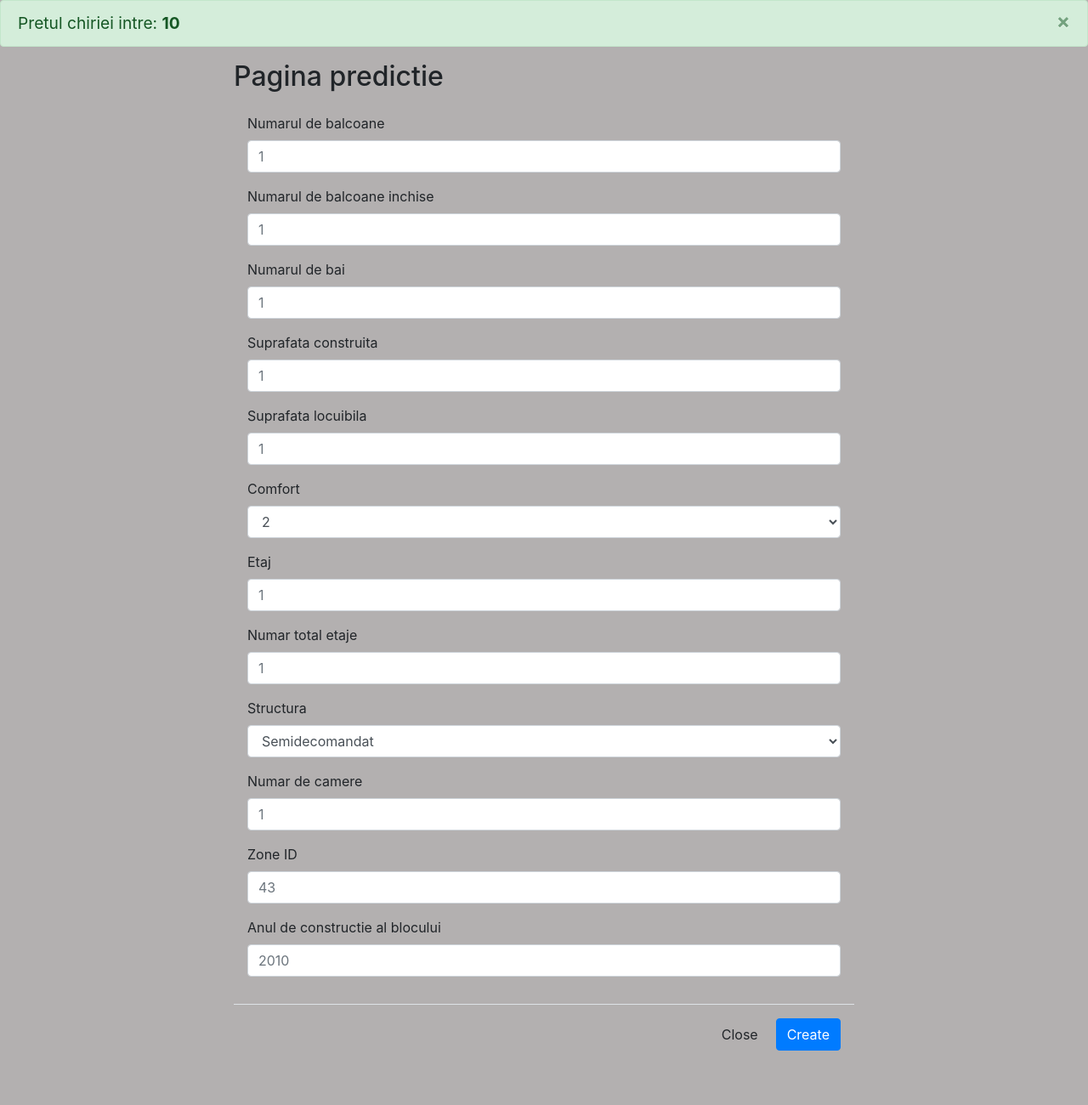
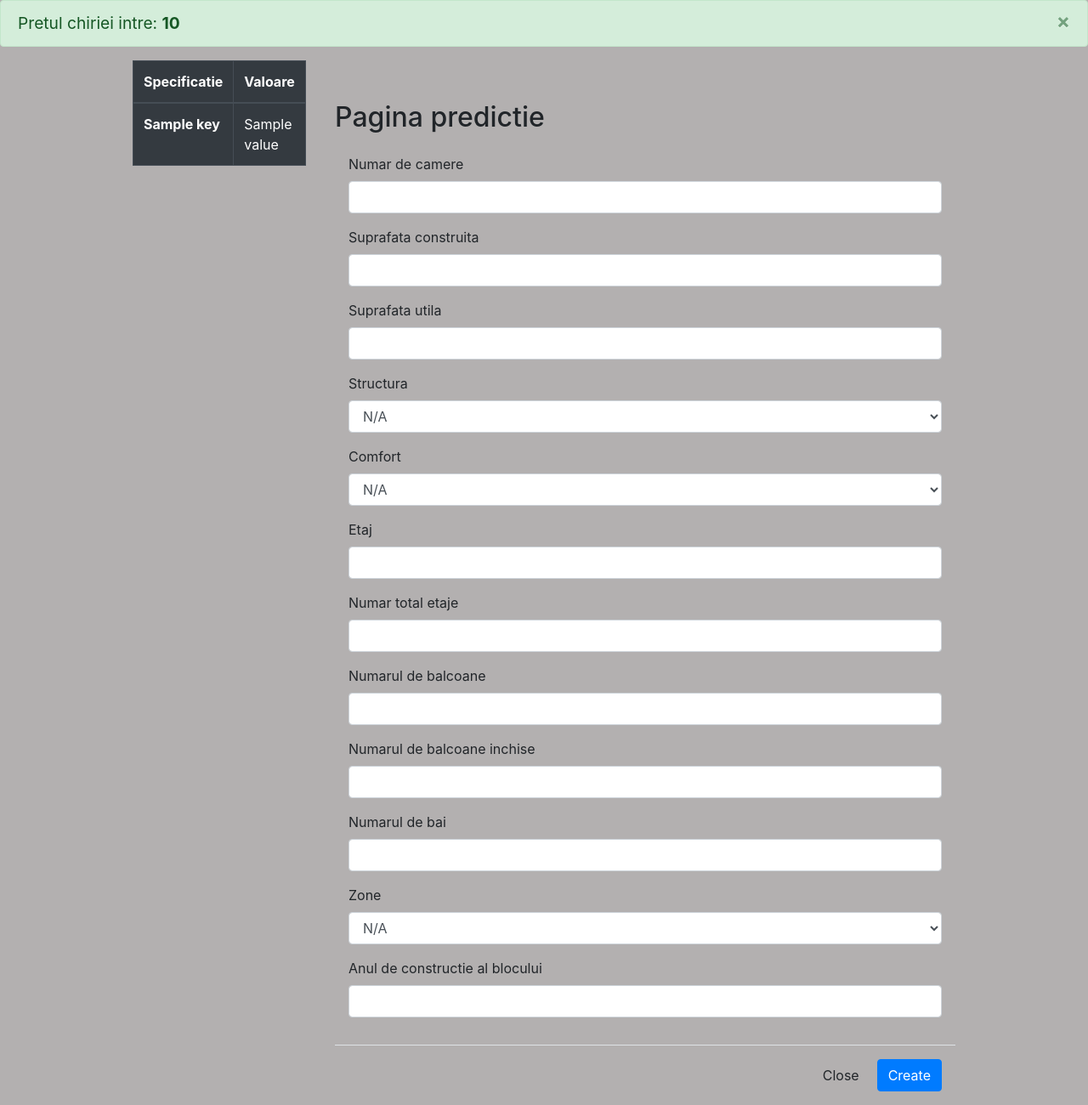
Before and after one commit to pohribeduard/real-estate-rental-estimator, a Flask app: template web/templates/layout.html in a window 1280 px wide. Shown: the whole page at 85% size. Before the commit the page ends 1236 px from the top, so only its background shows below. Run offline with Flask 2, Linux system fonts and the light colour scheme; the template is opened without the code that fills it: most values are stand-ins (such as "Sample title", 1, 10 or a date in 2020); parts of the project's set-up code (start-up, migrations or seed data) failed here and were passed over; some libraries are stand-ins or nearby versions.

Commit message:
Cateva schimbari la UI

```diff
--- a/src/optimize_random_forest.py
+++ b/src/optimize_random_forest.py
@@ -8,7 +8,8 @@ from src.models.residences import Residences
 list_features_to_drop = ['price', 'currency', 'price_interval']
 
 residence_table = Residences()
-residences = residence_table.get_residences(20000)
+# residences = residence_table.get_residences(20000)
+residences = residence_table.get_all_residences()
 residences = pd.DataFrame(residences)
 residences = residences.fillna(-1)
 residences = residences.sample(frac=1)
--- a/src/visualization/data_visualization.py
+++ b/src/visualization/data_visualization.py
@@ -6,7 +6,7 @@ from src.models.residences import Residences
 
 def plot_surface_and_rental_price():
     residence_table = Residences()
-    residences = residence_table.get_residences(100000)
+    residences = residence_table.get_all_residences()
 
     residences_df = pd.DataFrame(residences)
     plt.figure()
@@ -21,7 +21,7 @@ def plot_surface_and_rental_price():
 
 def plot_surface_vs_price_per_sq_meter():
     residence_table = Residences()
-    residences = residence_table.get_residences(100000)
+    residences = residence_table.get_all_residences()
 
     residences_df = pd.DataFrame(residences)
     plt.figure()
@@ -36,7 +36,7 @@ def plot_surface_vs_price_per_sq_meter():
 
 def plot_rooms_vs_price():
     residence_table = Residences()
-    residences = residence_table.get_residences(100000)
+    residences = residence_table.get_all_residences()
 
     residences_df = pd.DataFrame(residences)
     residences_df = residences_df[residences_df.rooms.notnull()]
--- a/src/visualization/feature_importance.py
+++ b/src/visualization/feature_importance.py
@@ -1,5 +1,6 @@
 import numpy as np
 import matplotlib.pyplot as plt
+
 
 def print_feature_importance(rf, feature_list):
     y = rf.feature_importances_
@@ -33,4 +34,4 @@ def print_feature_importance(rf, feature_list):
     plt.ylabel('feature')
     plt.figure(figsize=(10, 8.5))
     fig.set_size_inches(10, 8.5, forward=True)
-    plt.show()
+    # plt.show()
--- a/web/flask_app.py
+++ b/web/flask_app.py
@@ -1,12 +1,18 @@
-from flask import Flask, request, jsonify, render_template
+from flask import Flask, request, jsonify, render_template, redirect
 import joblib
 import traceback
 import pandas as pd
 
 from conf.settings import FLASK_PORT
+from src.models.residences import Residences
 
 app = Flask(__name__)
 app.debug = True
+
+
+@app.route('/')
+def home():
+    return redirect('/predict', code=302)
 
 
 @app.route('/prediction-api', methods=['POST'])
@@ -30,6 +36,9 @@ def predict_api():
 
 @app.route('/predict', methods=['GET', 'POST'])
 def predict():
+    res_table = Residences()
+    zones = res_table.get_zones()
+
     if request.method == 'POST':
 
         json_ = {}
@@ -52,9 +61,10 @@ def predict():
         price_range_min = round(predict[0]) * 50
         price_range_max = round(predict[0]) * 50 + 50
         string_interval = "{} - {} EURO".format(price_range_min, price_range_max)
-        return render_template("layout.html", price_interval=string_interval)
+        return render_template("layout.html", zones=zones, price_interval=string_interval, specs=json_[0])
     else:
-        return render_template("layout.html")
+        return render_template("layout.html", zones=zones)
+
 
 if __name__ == '__main__':
     port = FLASK_PORT
--- a/web/templates/layout.html
+++ b/web/templates/layout.html
@@ -10,75 +10,125 @@
     <button type="button" class="close" data-dismiss="alert" aria-label="Close" onclick="myClose()">
     <span aria-hidden="true">&times;</span>
     </button>
-
 </div>
 
 {% endif %}
 
 <div class="container">
     <div class="row justify-content-md-center">
-        <div class="col col-md-8">
+        {% if specs %}
+        <div class="col col-md-2 w-100 mr-5">
+            <table class="table table-hover table-bordered table-dark">
+                <thead>
+                <th scope="col">
+                    Specificatie
+                </th>
+                <th scope="col">
+                    Valoare
+                </th>
+                </thead>
+                <tbody>
+                {% for key, value in specs.items() %}
+                    <tr>
+                        <th scope="row">{{key}}</th>
+                        {% if value != -999 %}
+                        <td>{{value}}</td>
+                        {% else %}
+                        <td>N/A</td>
+                        {% endif %}
+                    </tr>
+                {% endfor %}
+                </tbody>
+            </table>
+
+        </div>
+        {% endif %}
+        <div class="col col-md-8 mt-5">
             <h2>Pagina predictie</h2>
             <form class="" action="/predict" method="post">
                 <div class="modal-body">
                     <div class="form-group">
-                        <label>Numarul de balcoane</label>
-                        <input type="number" name="balconies" class="form-control" placeholder="1">
-                    </div>
-                    <div class="form-group">
-                        <label>Numarul de balcoane inchise</label>
-                        <input type="number" name="balconies_closed" class="form-control" placeholder="1">
-                    </div>
-                    <div class="form-group">
-                        <label>Numarul de bai</label>
-                        <input type="number" name="bathrooms" class="form-control" placeholder="1">
+                        <label>Numar de camere</label>
+                        <input type="number" name="rooms" class="form-control">
                     </div>
                     <div class="form-group">
                         <label>Suprafata construita</label>
-                        <input type="number" name="built_area" class="form-control" placeholder="1">
+                        <input type="number" name="built_area" class="form-control">
                     </div>
                     <div class="form-group">
-                        <label>Suprafata locuibila</label>
-                        <input type="number" name="livable_area" class="form-control" placeholder="1">
+                        <label>Suprafata utila</label>
+                        <input type="number" name="livable_area" class="form-control">
+                    </div>
+                    <div class="form-group">
+                        <label>Structura</label>
+                        <select class="form-control" name="layout">
+                            <option label="Decomandat" value="1">Decomandat</option>
+                            <option label="Semidecomandat" value="2">Semidecomandat</option>
+                            <option label="Nedecomandat" value="4">Nedecomandat</option>
+                            <option label="Circular" value="3">Circular</option>
+                            <option label="Vagon" value="5">Vagon</option>
+                            <option label="N/A" value="-999" selected="selected">N/A</option>
+                        </select>
                     </div>
                     <div class="form-group">
                         <label>Comfort</label>
                         <select class="form-control" name="comfort">
                             <option label="1" value="1">1</option>
-                            <option label="2" value="2" selected="selected">2</option>
+                            <option label="2" value="2">2</option>
                             <option label="3" value="3">3</option>
+                            <option label="N/A" value="-999" selected="selected">N/A</option>
                         </select>
                     </div>
                     <div class="form-group">
                         <label>Etaj</label>
-                        <input type="number" name="floor" class="form-control" placeholder="1">
+                        <input type="number" name="floor" class="form-control">
                     </div>
                     <div class="form-group">
                         <label>Numar total etaje</label>
-                        <input type="number" name="floors" class="form-control" placeholder="1">
+                        <input type="number" name="floors" class="form-control">
                     </div>
                     <div class="form-group">
-                        <label>Structura</label>
-                        <select class="form-control" name="layout">
-                            <option label="Decomandat" value="1">Decomandat</option>
-                            <option label="Semidecomandat" value="2" selected="selected">Semidecomandat</option>
-                            <option label="Nedecomandat" value="4">Nedecomandat</option>
-                            <option label="Circular" value="3">Circular</option>
-                            <option label="Vagon" value="5">Vagon</option>
+                        <label>Numarul de balcoane</label>
+                        <input type="number" name="balconies" class="form-control">
+                    </div>
+                    <div class="form-group">
+                        <label>Numarul de balcoane inchise</label>
+                        <input type="number" name="balconies_closed" class="form-control">
+                    </div>
+                    <div class="form-group">
+                        <label>Numarul de bai</label>
+                        <input type="number" name="bathrooms" class="form-control">
+                    </div>
+
+                    {% if zones %}
+<!--                    <div class="form-group">-->
+<!--                        <label>Zone</label>-->
+<!--                        <input type="text" list="zones-list" name="zone_id" class="form-control" />-->
+<!--                        <datalist id="zones-list">-->
+<!--                        {% for zone in zones %}-->
+<!--                          <option label="{{ zone.name }}" value="{{ zone.zone_id }}">{{ zone.name }}</option>-->
+<!--                        {% endfor %}-->
+<!--                        </datalist>-->
+<!--                    </div>-->
+
+                    <div class="form-group">
+                        <label>Zone</label>
+                        <select class="form-control" name="zone_id">
+                            {% for zone in zones %}
+                            <option label="{{ zone.name }}" value="{{ zone.zone_id }}">{{ zone.name }}</option>
+                            {% endfor %}
+                            <option label="N/A" value="-999" selected="selected">N/A</option>
                         </select>
                     </div>
-                    <div class="form-group">
-                        <label>Numar de camere</label>
-                        <input type="number" name="rooms" class="form-control" placeholder="1">
-                    </div>
-                <!--    TODO: schimba asta-->
+                    {% else %}
                     <div class="form-group">
                         <label>Zone ID</label>
-                        <input type="number" name="zone_id" class="form-control" placeholder="43">
+                        <input type="number" name="zone_id" class="form-control">
                     </div>
+                    {% endif %}
                     <div class="form-group">
                         <label>Anul de constructie al blocului</label>
-                        <input type="number" name="building_year" class="form-control" placeholder="2010">
+                        <input type="number" name="building_year" class="form-control">
                     </div>
 
                 </div>
```
Also changed, not shown: main.py (+6 -6 lines), src/models/residences.py (+27 -4 lines), src/random_forest_test.py (+25 -15 lines).
